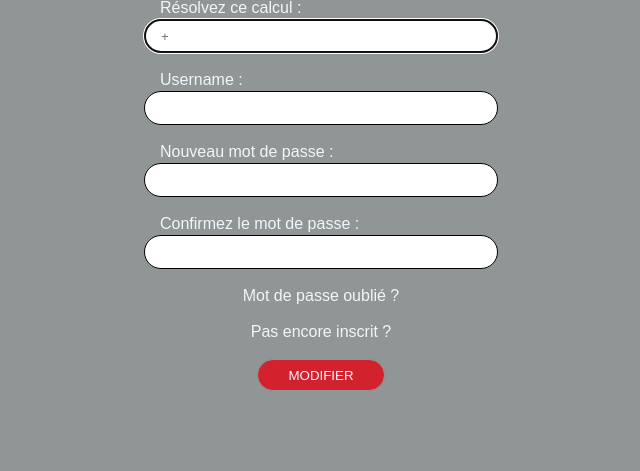
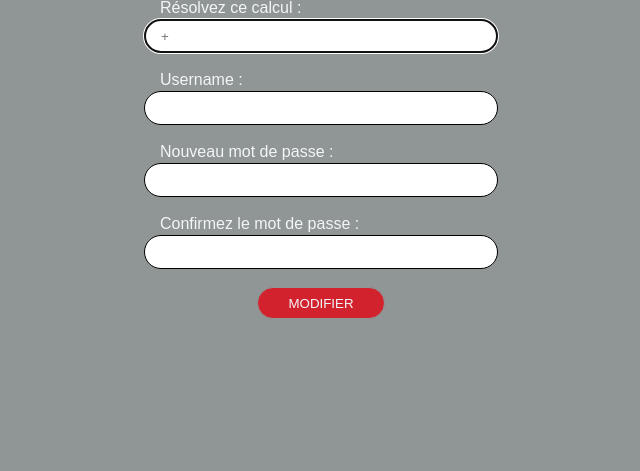
Before and after one commit to Demoniakx/Projet-ADB-ThomasDeCampenaere, a PHP site: page /vue/pmdpoublie.php in a window 1280 px wide. Shown: the part 411-882 px from the top of the page, without its empty margins (368-1008 px from the left). After the commit the page ends 730 px from the top, so only its background shows below. Run offline with PHP 8.4, Linux system fonts and the light colour scheme; the template is opened without the code that fills it, so the values that code supplies are empty.

Commit message:
Update pmdpoublie.php

```diff
--- a/vue/pmdpoublie.php
+++ b/vue/pmdpoublie.php
@@ -25,8 +25,6 @@
                     <input class="formulaire" type="password" name="newpassword" required><br>
                     <label>Confirmez le mot de passe :</label></br>
                     <input class="formulaire" type="password" name="newconfirmedpassword" required><br>
-                    <a href="pmdpoublie.php">Mot de passe oublié ?</a><br>
-                    <a href="pinscription.php">Pas encore inscrit ?</a><br>
                     <input type="submit" class="button" name="bModifypwd" value="Modifier"></input>
                 </form>
             </div>
```
